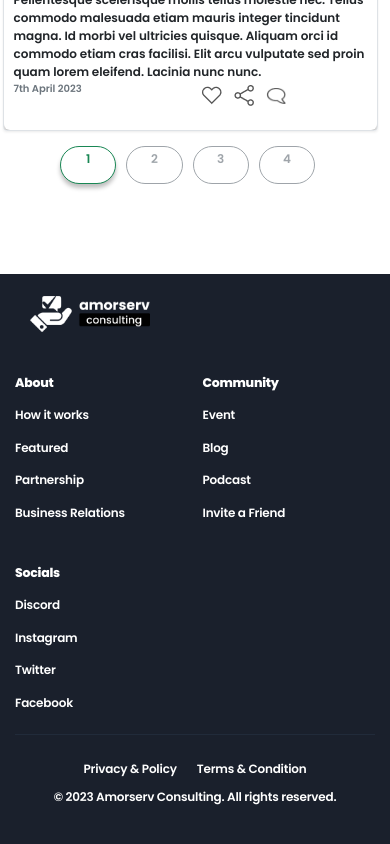
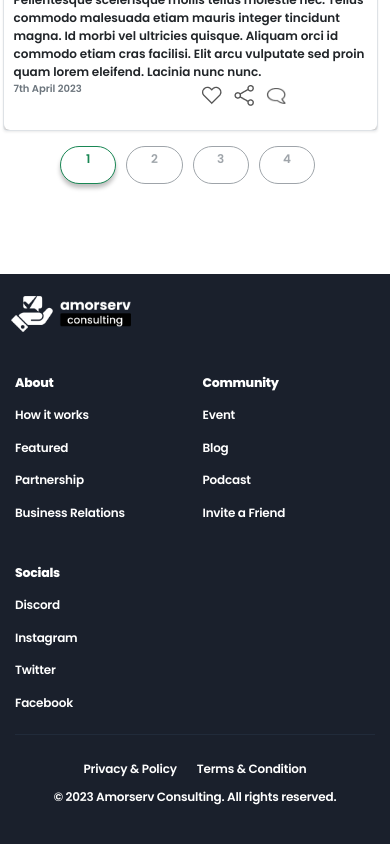
Before and after one commit to amorserv-llc/website-frontend, a React (Vite) app: page /blog in a window 390 px wide. Shown: the part 2858-3702 px from the top of the page. Built offline with nearby package versions, Linux system fonts and the light colour scheme.

Commit message:
first staging commit

```diff
--- a/src/index.css
+++ b/src/index.css
@@ -321,10 +321,18 @@ body {
     text-align: center;
     /* border: 1px solid green; */
   }
+  .bd-footer .col-lg-5 img{
+    /* text-align: center; */
+    /* border: 1px solid green; */
+    margin-left: -19px;
+
+  }
+
 
   .bd-footer .col-lg-5 div {
     margin-top: 1rem;
     text-align: center;
+
   }
 
   .bd-footer .col-lg-5 div span {
@@ -352,6 +360,7 @@ body {
   .bd-footer .d-flex.justify-content-between.py-4.border-top {
     flex-direction: column-reverse;
     align-items: center;
+
   }
 
   /* Add space between copyright and terms links */
```
